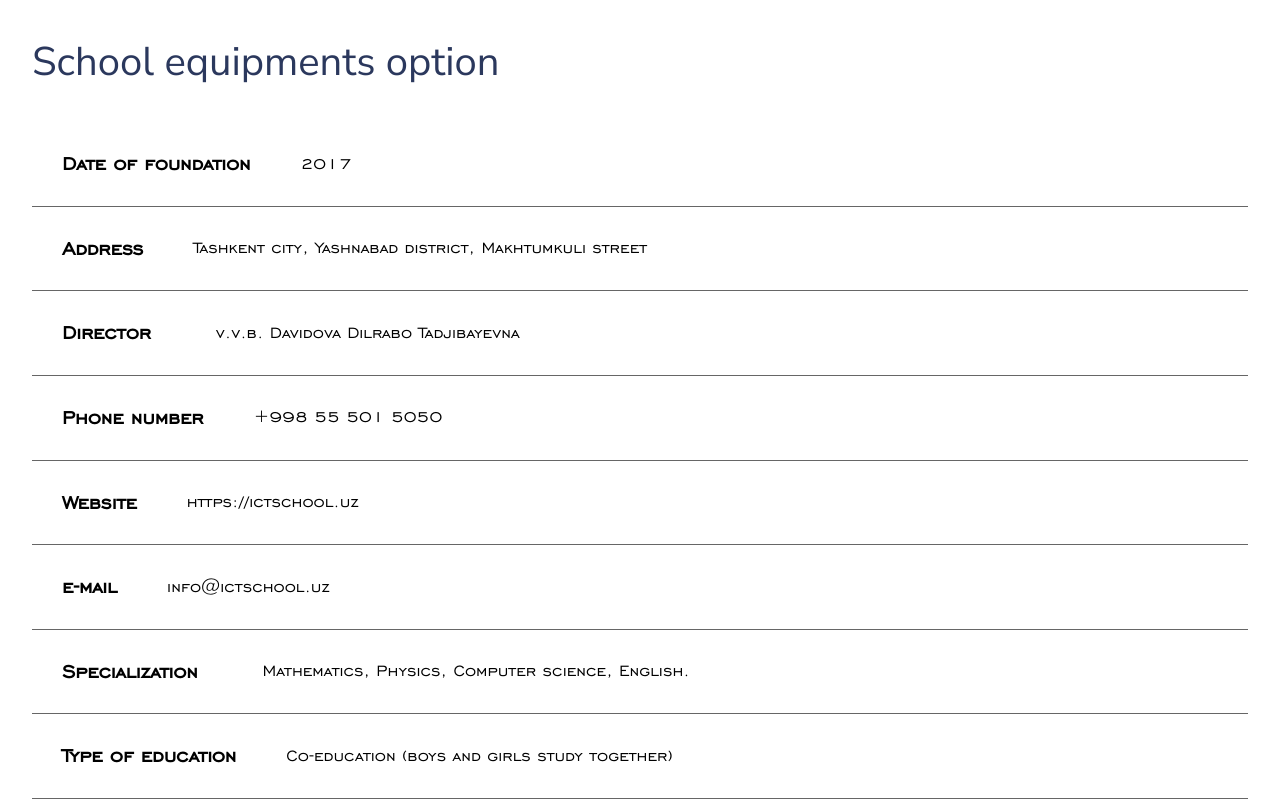
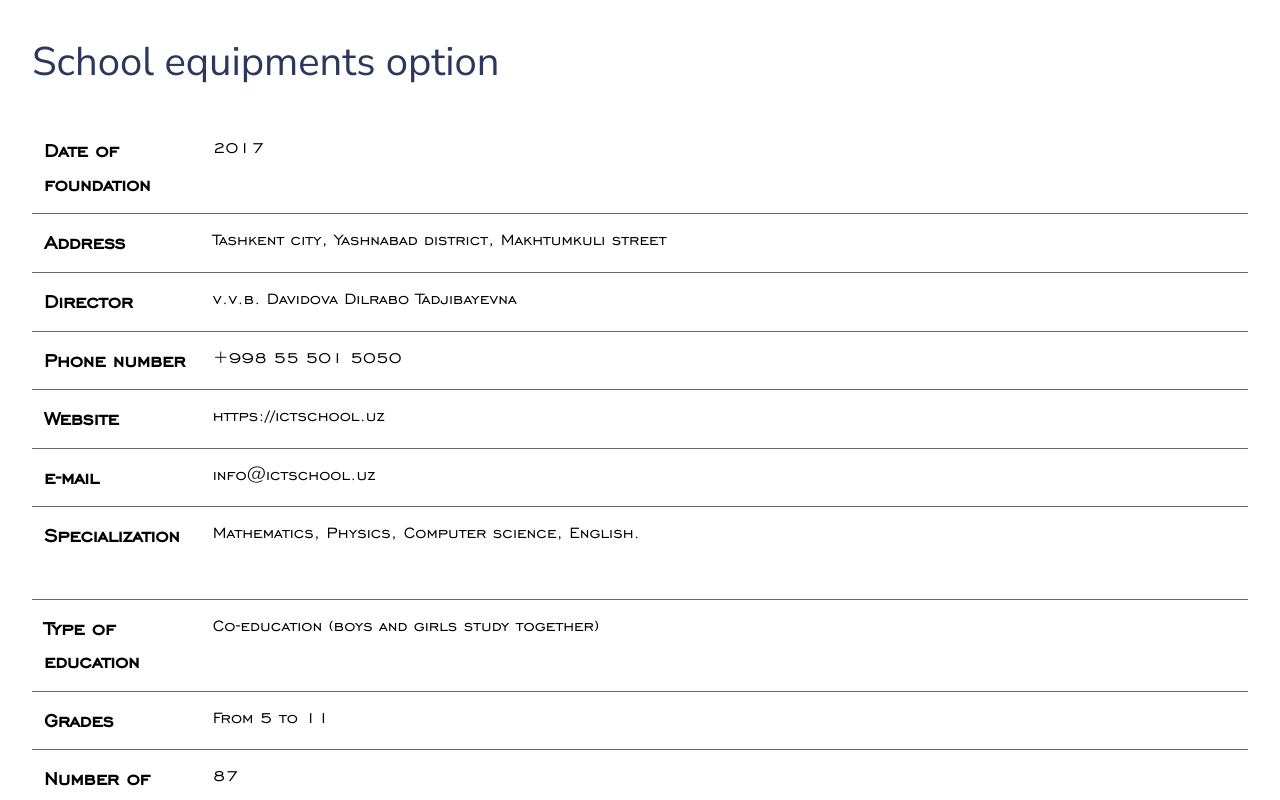
Before and after one commit to XasanjonAbdunabiyev/26-scholl, a React (Vite) app: page / in a window 1280 px wide. Shown: the part 3340-4140 px from the top of the page. Built offline with nearby package versions, Linux system fonts and the light colour scheme.

Commit message:
added shutup

```diff
--- a/src/components/EquepmentTable/sass/style.module.scss
+++ b/src/components/EquepmentTable/sass/style.module.scss
@@ -1,21 +1,24 @@
 .equepmenTableContainer{
     font-family: "Engravers' Gothic Regular";
+
+
+    tbody {
+        display: table-row-group;
+        vertical-align: middle;
+    }
 
     tr {
         border-bottom: 1px solid #666;
         padding: 10px 15px;
-        display: flex;
-        align-items: center;
-        gap: 20px;
-
+        display: table-row;
+        vertical-align: inherit;
         td {
-            padding: 15px;
-
+            padding: 0.75rem;
+            vertical-align: top;
             strong {
                 font-size: 1.4rem;
             }
             font-size: 1.2rem;
-
         }
     }
 }
```
